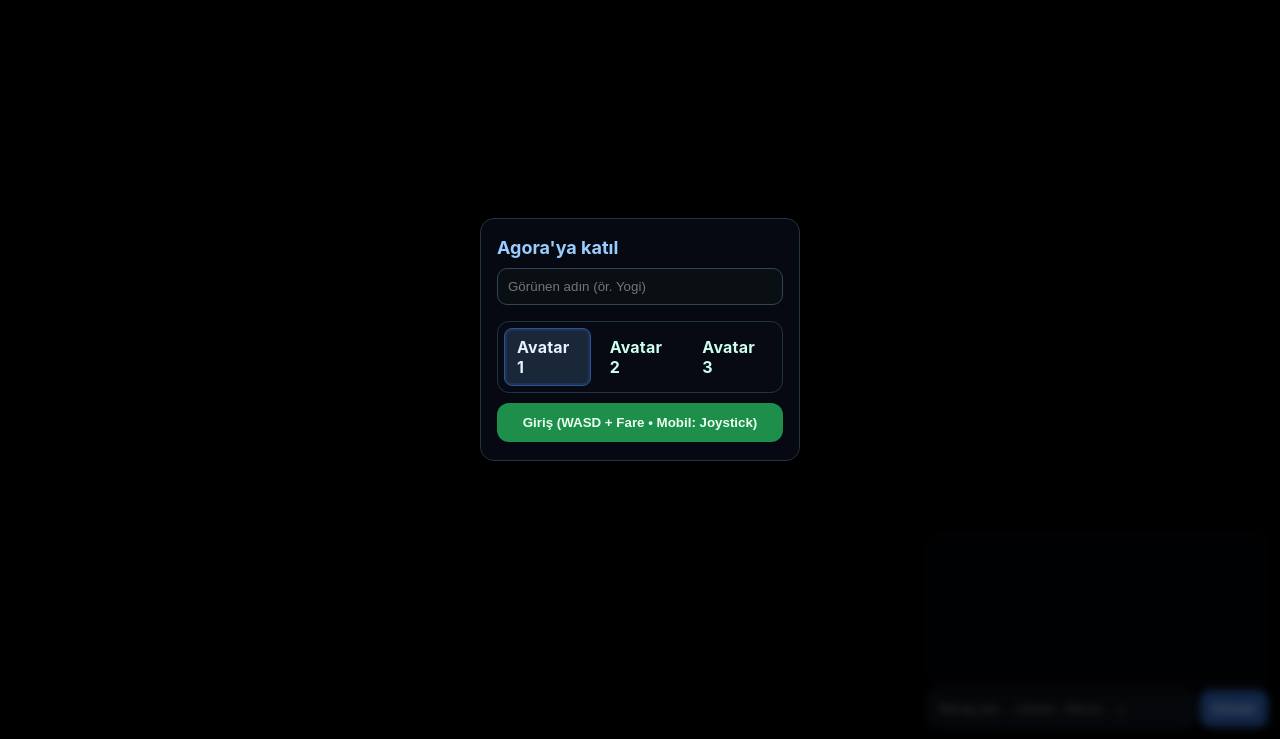
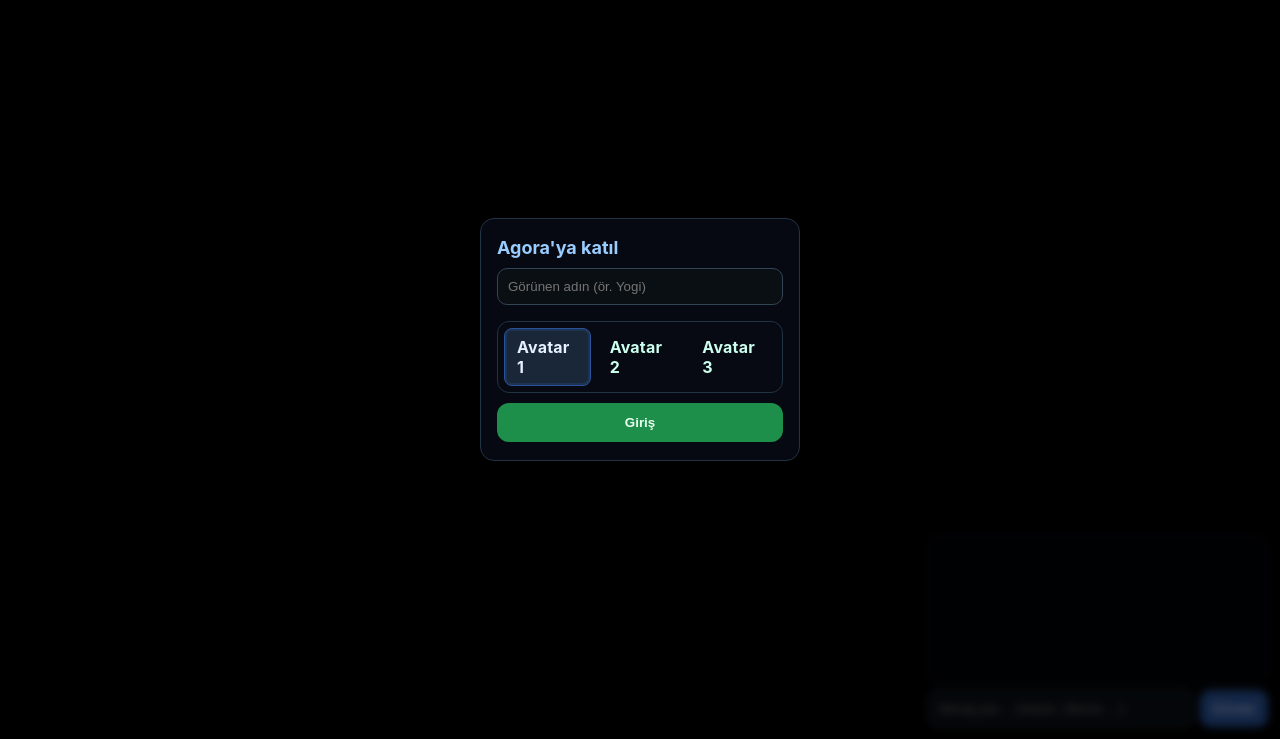
Before and after one commit to yagizcanmutlu/mmotest, a website: page public/index.html in a window 1280 px wide. Shown: the part 61-800 px from the top of the page. Drawn offline with nearby package versions, Linux system fonts and the light colour scheme; no server answers.

Commit message:
Update index.html

```diff
--- a/public/index.html
+++ b/public/index.html
@@ -135,7 +135,7 @@
           <input type="radio" id="avatar3" name="avatar" value="3" />
           <label for="avatar3">Avatar 3</label>
         </div>
-        <button id="playBtn">Giriş (WASD + Fare • Mobil: Joystick)</button>
+        <button id="playBtn">Giriş</button>
       </div>
     </div>
 
```
